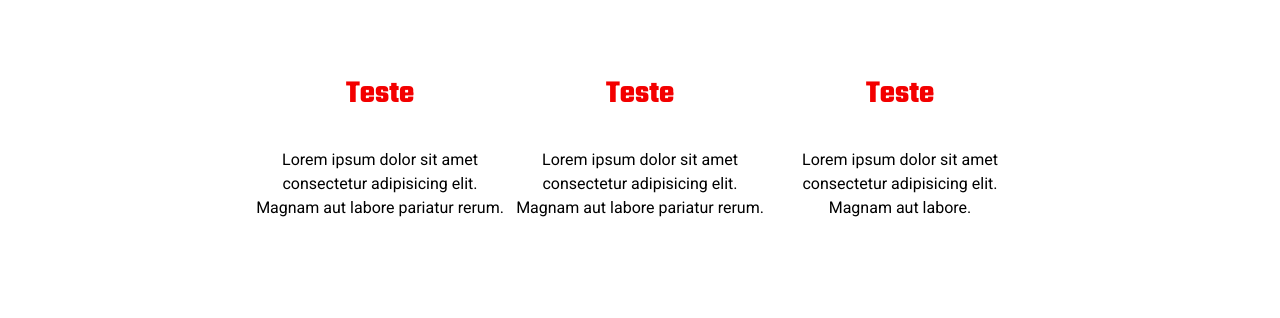
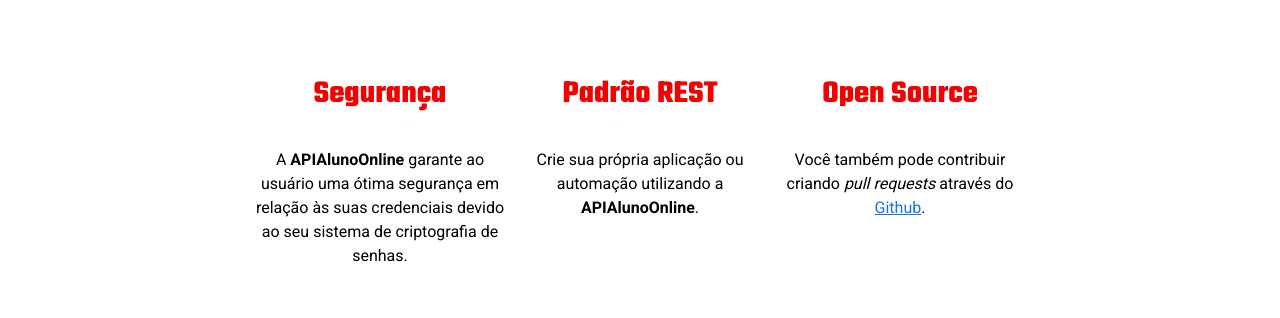
Before and after one commit to Sancho41/api_aluno_online_frontend, a Nuxt app: page / in a window 1280 px wide. Shown: the part 380-698 px from the top of the page. Built offline with nearby package versions, Linux system fonts and the light colour scheme.

Commit message:
Adicionado textos

```diff
--- a/nuxt.config.js
+++ b/nuxt.config.js
@@ -13,7 +13,7 @@
       { name: "viewport", content: "width=device-width, initial-scale=1" },
       { hid: "description", name: "description", content: "" }
     ],
-    link: [{ rel: "icon", type: "image/x-icon", href: "/favicon.png" }]
+    link: [{ rel: "icon", type: "image/x-icon", href: "/favicon.ico" }]
   },
 
   // Global CSS (https://go.nuxtjs.dev/config-css)
--- a/pages/index.vue
+++ b/pages/index.vue
@@ -50,24 +50,25 @@
 
       <div class="infos">
         <div class="info-text-container">
-          <h3 class="info-title">Teste</h3>
+          <h3 class="info-title">Segurança</h3>
           <p class="info-text">
-            Lorem ipsum dolor sit amet consectetur adipisicing elit. Magnam aut
-            labore pariatur rerum.
+            A <strong>APIAlunoOnline</strong> garante ao usuário uma ótima
+            segurança em relação às suas credenciais devido ao seu sistema de
+            criptografia de senhas.
           </p>
         </div>
         <div class="info-text-container">
-          <h3 class="info-title">Teste</h3>
+          <h3 class="info-title">Padrão REST</h3>
           <p class="info-text">
-            Lorem ipsum dolor sit amet consectetur adipisicing elit. Magnam aut
-            labore pariatur rerum.
+            Crie sua própria aplicação ou automação utilizando a
+            <strong>APIAlunoOnline</strong>.
           </p>
         </div>
         <div class="info-text-container">
-          <h3 class="info-title">Teste</h3>
+          <h3 class="info-title">Open Source</h3>
           <p class="info-text">
-            Lorem ipsum dolor sit amet consectetur adipisicing elit. Magnam aut
-            labore.
+            Você também pode contribuir criando <i>pull requests</i> através do
+            <a href="https://github.com/Sancho41/api_aluno_online">Github</a>.
           </p>
         </div>
       </div>
--- a/pages/login.vue
+++ b/pages/login.vue
@@ -66,7 +66,7 @@
         this.$router.push("/dashboard");
       } catch (e) {
         const msg =
-          e.response?.data?.message || "Não foi possível registrar usuário!";
+          e.response?.data?.message || "Não foi possível fazer o login!";
         Notify.error(msg);
         console.error({ e });
       } finally {
```
Also changed, not shown: 1 other file (tests, documents, lock files or other folders).
